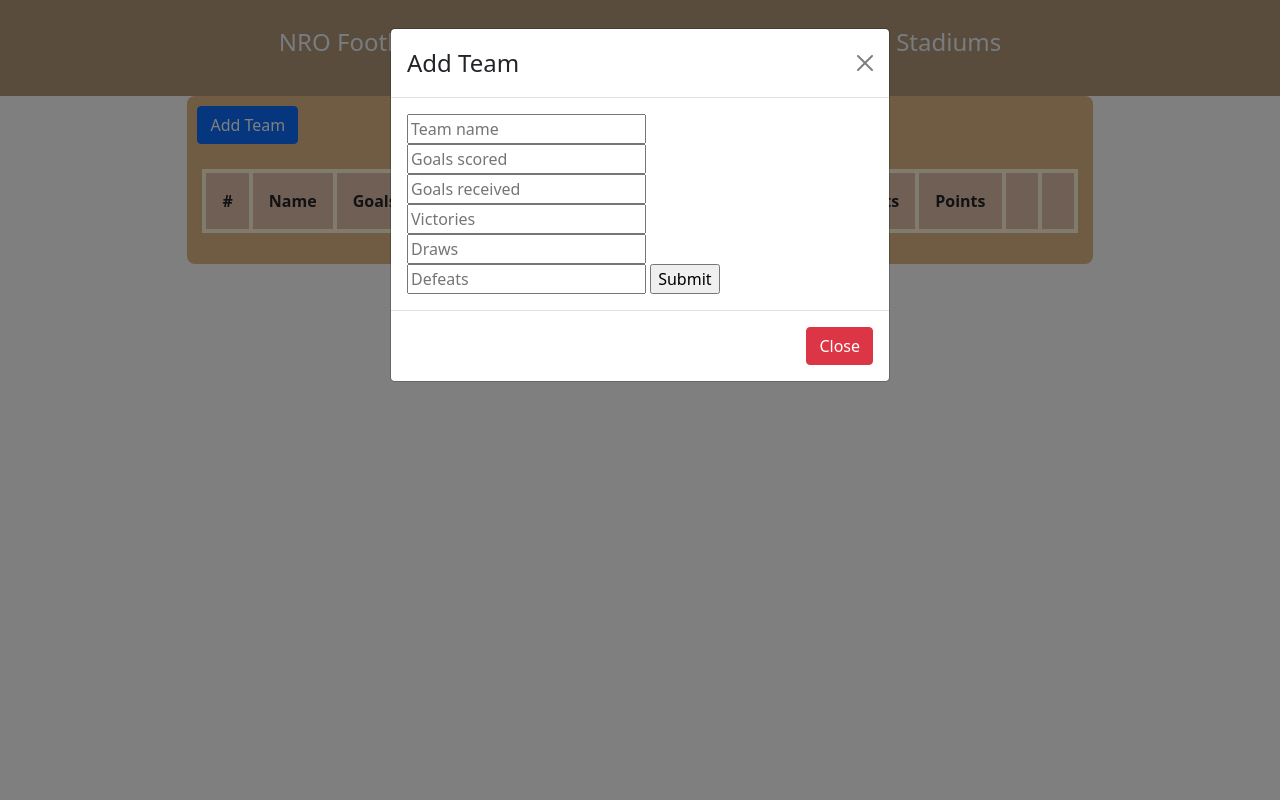
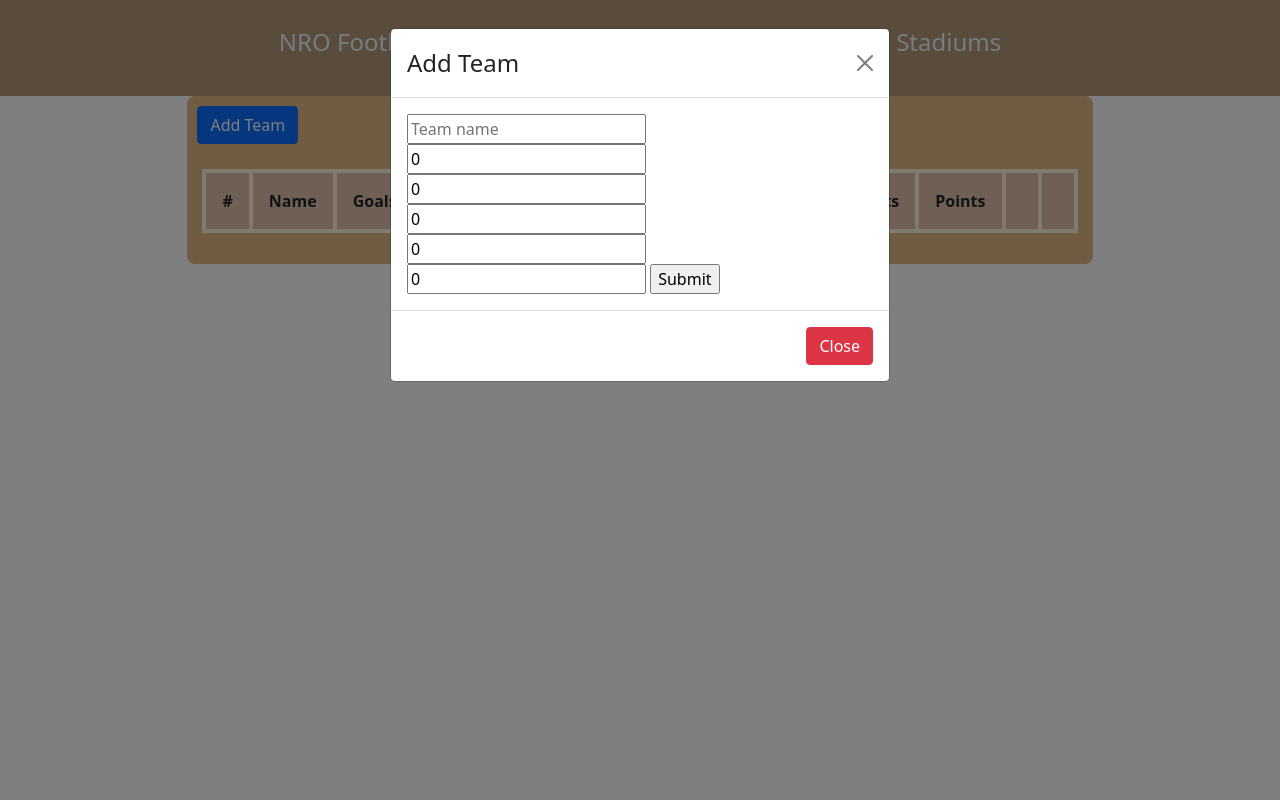
Before and after one commit to SzAnita/NR_Football_Manager, a Spring Boot app: page /teams.html in a window 1280 px wide, after a click on "Add Team". Run offline with Spring Boot 4, Linux system fonts and the light colour scheme; data that the repository does not hold is empty.

Commit message:
frontend players & teams

```diff
--- a/football-manager/football-manager/src/main/resources/static/js/teams.js
+++ b/football-manager/football-manager/src/main/resources/static/js/teams.js
@@ -44,7 +44,6 @@ $(document).ready(function () {
 
 $(document).on("submit", ".edit_team", function (event) {
     event.preventDefault();
-    alert("test1");
     let curr_cell = $(this).closest("tr").children().eq(1);
     let old_team = {
         'name': $(this).closest("tr").children().eq(1),
@@ -89,4 +88,5 @@ $(document).on("click", ".deleteTeam", function (event) {
         url:'teams/'+$(this).attr("id"),
         contentType: 'application/json',
     });
+    j--;
 });
--- a/football-manager/football-manager/src/main/resources/static/teams.html
+++ b/football-manager/football-manager/src/main/resources/static/teams.html
@@ -46,11 +46,11 @@
         <fieldset>
           <form id="add_team">
             <label for="name"><input type="text" id="name" name="name" placeholder="Team name"></label>
-            <label for="goals"><input type="number" id="goals" name="goals" placeholder="Goals scored"></label>
-            <label for="goalsRec"><input type="number" id="goalsRec" name="goalsRec" placeholder="Goals received"></label>
-            <label for="victory"><input type="number" id="victory" name="victory" placeholder="Victories"></label>
-            <label for="draws"><input type="number" id="draws" name="draws" placeholder="Draws"></label>
-            <label for="defeats"><input type="number" id="defeats" name="defeats" placeholder="Defeats"></label>
+            <label for="goals"><input type="number" id="goals" name="goals" placeholder="Goals scored" value="0"></label>
+            <label for="goalsRec"><input type="number" id="goalsRec" name="goalsRec" placeholder="Goals received" value="0"></label>
+            <label for="victory"><input type="number" id="victory" name="victory" placeholder="Victories" value="0"></label>
+            <label for="draws"><input type="number" id="draws" name="draws" placeholder="Draws" value="0"></label>
+            <label for="defeats"><input type="number" id="defeats" name="defeats" placeholder="Defeats" value="0"></label>
             <input type="submit" value="Submit">
           </form>
         </fieldset>
@@ -62,7 +62,7 @@
     </div>
   </div>
 </div>
-  <div class="table" ">
+  <div class="table">
   <table>
     <tr>
       <th>#</th>
@@ -83,32 +83,6 @@
 <script>
   $("#add_team").submit(function (event) {
     event.preventDefault();
-    let row = $("<tr></tr>")
-    row.append(createCell($("#name").val()));
-    row.append(createCell($("#goals").val()));
-    row.append(createCell($("#goalsRec").val()));
-    row.append(createCell($("#victory").val()));
-    row.append(createCell($("#draws").val()));
-    row.append(createCell($("#defeats").val()));
-    let points = ($("#victory").val()*3)+$("#draws").val();
-    row.append(createCell(points));
-    let buttonEdit = $('<button type="button" class="btn btn-primary" data-bs-toggle="modal" data-bs-target="#editTeam' + i + '">Edit Team</button>\n' +
-            '<div class="modal" id="editTeam' + j + '"><div class="modal-dialog"><div class="modal-content">\n' +
-            '<div class="modal-header"><h4 class="modal-title">Edit Team</h4><button type="button" class="btn-close" data-bs-dismiss="modal"></button>\n' +
-            '</div><div class="modal-body"><form class="edit_team">\n' +
-            '<label for="team_id"><input type="number" hidden="hidden" id="team_id" name="team_id" value="' + k + '"></label>' +
-            '<label for="editName'+j+'"><input type="text" id="editName'+j+'" name="name" placeholder="Team name"></label>\n' +
-            '<label for="goals"><input type="number" id="editGoals'+j+'" name="goals" placeholder="Goals scored"></label>\n' +
-            '<label for="goalsRec"><input type="number" id="editGoalsRec'+j+'" name="goalsRec" placeholder="Goals received" ></label>\n' +
-            '<label for="victory"><input type="number" id="editVictory'+j+'" name="victory" placeholder="Victories"></label>\n' +
-            '<label for="draws"><input type="number" id="editDraws'+j+'" name="draws" placeholder="Draws"></label>\n' +
-            '<label for="defeats"><input type="number" id="editDefeats'+j+'" name="defeats" placeholder="Defeats"></label>\n' +
-            '<input type="submit" value="Submit"></form></div><div class="modal-footer">\n' +
-            '<button type="button" class="btn btn-danger" data-bs-dismiss="modal">Close</button></div>\n' +
-            '</div></div></div>');
-    row.append(createCell(buttonEdit));
-    row.append(createCell($("<button class='deleteTeam btn btn-primary'>Delete</button>")));
-    $("table").append(row);
     let team = {
       "name":$("#name").val(),
       "goalsScored":$("#goals").val(),
@@ -121,7 +95,36 @@
       type: 'POST',
       url: 'teams',
       contentType: 'application/json',
-      data: JSON.stringify(team)
+      data: JSON.stringify(team),
+      success: function (data) {
+        let row = $("<tr></tr>")
+        row.append(createCell(j));
+        row.append(createCell($("#name").val()));
+        row.append(createCell($("#goals").val()));
+        row.append(createCell($("#goalsRec").val()));
+        row.append(createCell($("#victory").val()));
+        row.append(createCell($("#draws").val()));
+        row.append(createCell($("#defeats").val()));
+        let points = Number($("#victory").val()*3)+Number($("#draws").val());
+        row.append(createCell(points));
+        let buttonEdit = $('<button type="button" class="btn btn-primary" data-bs-toggle="modal" data-bs-target="#editTeam' + j + '">Edit Team</button>\n' +
+                '<div class="modal" id="editTeam' + j + '"><div class="modal-dialog"><div class="modal-content">\n' +
+                '<div class="modal-header"><h4 class="modal-title">Edit Team</h4><button type="button" class="btn-close" data-bs-dismiss="modal"></button>\n' +
+                '</div><div class="modal-body"><form class="edit_team">\n' +
+                '<label for="team_id"><input type="number" hidden="hidden" id="team_id" name="team_id" value="' + data.id + '"></label>' +
+                '<label for="editName'+j+'">Team: <input type="text" id="editName'+j+'" name="name" placeholder="Team name"></label><br>\n' +
+                '<label for="goals">Goals scored: <input type="number" id="editGoals'+j+'" name="goals" placeholder="Goals scored"></label>\n' +
+                '<label for="goalsRec">Goals received: <input type="number" id="editGoalsRec'+j+'" name="goalsRec" placeholder="Goals received" ></label><br>\n' +
+                '<label for="victory">Victories: <input type="number" id="editVictory'+j+'" name="victory" placeholder="Victories"></label><br>\n' +
+                '<label for="draws">Draws: <input type="number" id="editDraws'+j+'" name="draws" placeholder="Draws"></label><br>\n' +
+                '<label for="defeats">Defeats: <input type="number" id="editDefeats'+j+'" name="defeats" placeholder="Defeats"></label><br>\n' +
+                '<input type="submit" value="Submit"></form></div><div class="modal-footer">\n' +
+                '<button type="button" class="btn btn-danger" data-bs-dismiss="modal">Close</button></div>\n' +
+                '</div></div></div>');
+        row.append(createCell(buttonEdit));
+        row.append(createCell($("<button class='deleteTeam btn btn-primary'>Delete</button>")));
+        $("table").append(row);
+      }
     });
   });
 </script>
```
Also changed, not shown: football-manager/football-manager/src/main/java/com/nro/footballmanager/service/PlayerServiceImpl.java (+5 -2 lines), football-manager/football-manager/src/main/resources/static/js/players.js (+10 -6 lines), football-manager/football-manager/src/main/resources/static/players.html (+21 -12 lines).
